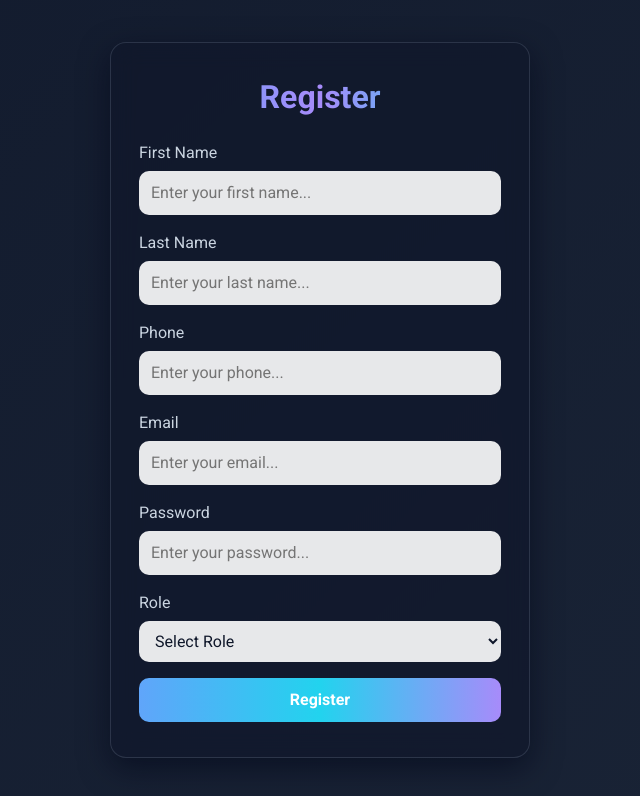
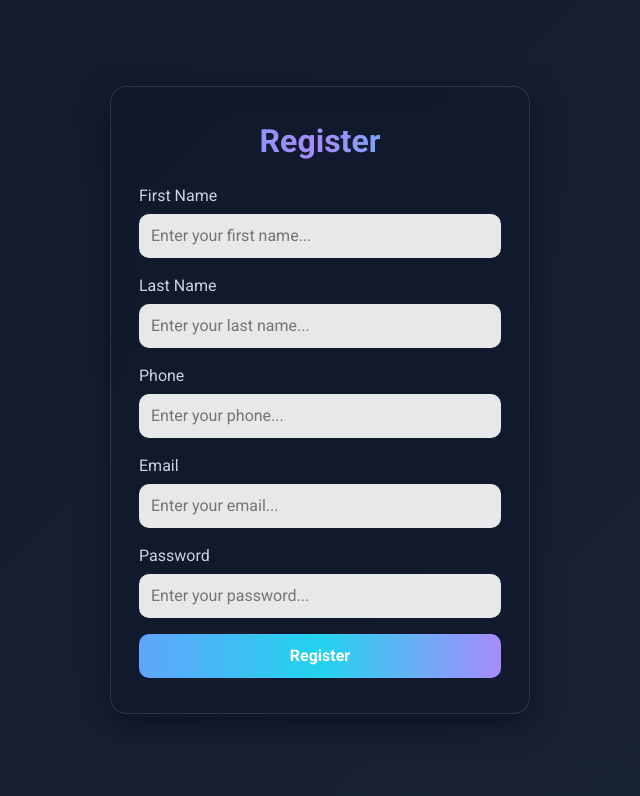
Before and after one commit to sayedmz/DeliveryCompanyPlatform, a React (Vite) app in the folder FrontEnd/: page /register in a window 1280 px wide. Shown: the top 796 px of the page, without its empty margins (320-960 px from the left). Built offline with nearby package versions, Linux system fonts and the light colour scheme; a small style sheet from the web is missing.

Commit message:
update register

```diff
--- a/FrontEnd/src/auth/Register.jsx
+++ b/FrontEnd/src/auth/Register.jsx
@@ -97,14 +97,14 @@ function Register() {
           required
           minLength="6"
         />
-        <label>Role</label>
+        {/* <label>Role</label>
         <select name="role" value={form.role} onChange={handleChange}>
           <option value="" disabled hidden>
             Select Role
           </option>
           <option value="admin">admin</option>
           <option value="user">user</option>
-        </select>
+        </select> */}
         {/* <input
           type="role"
           name="role"
```
